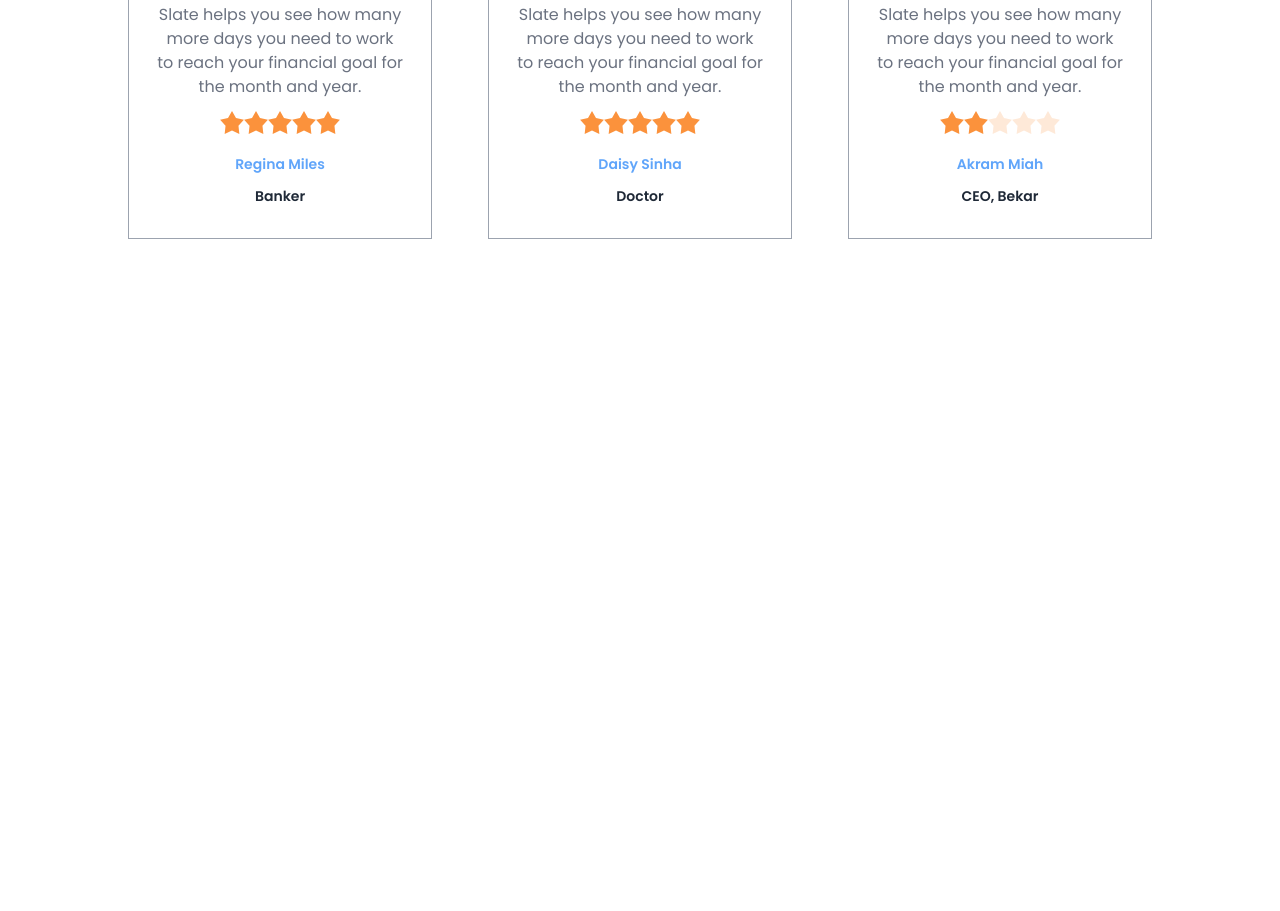
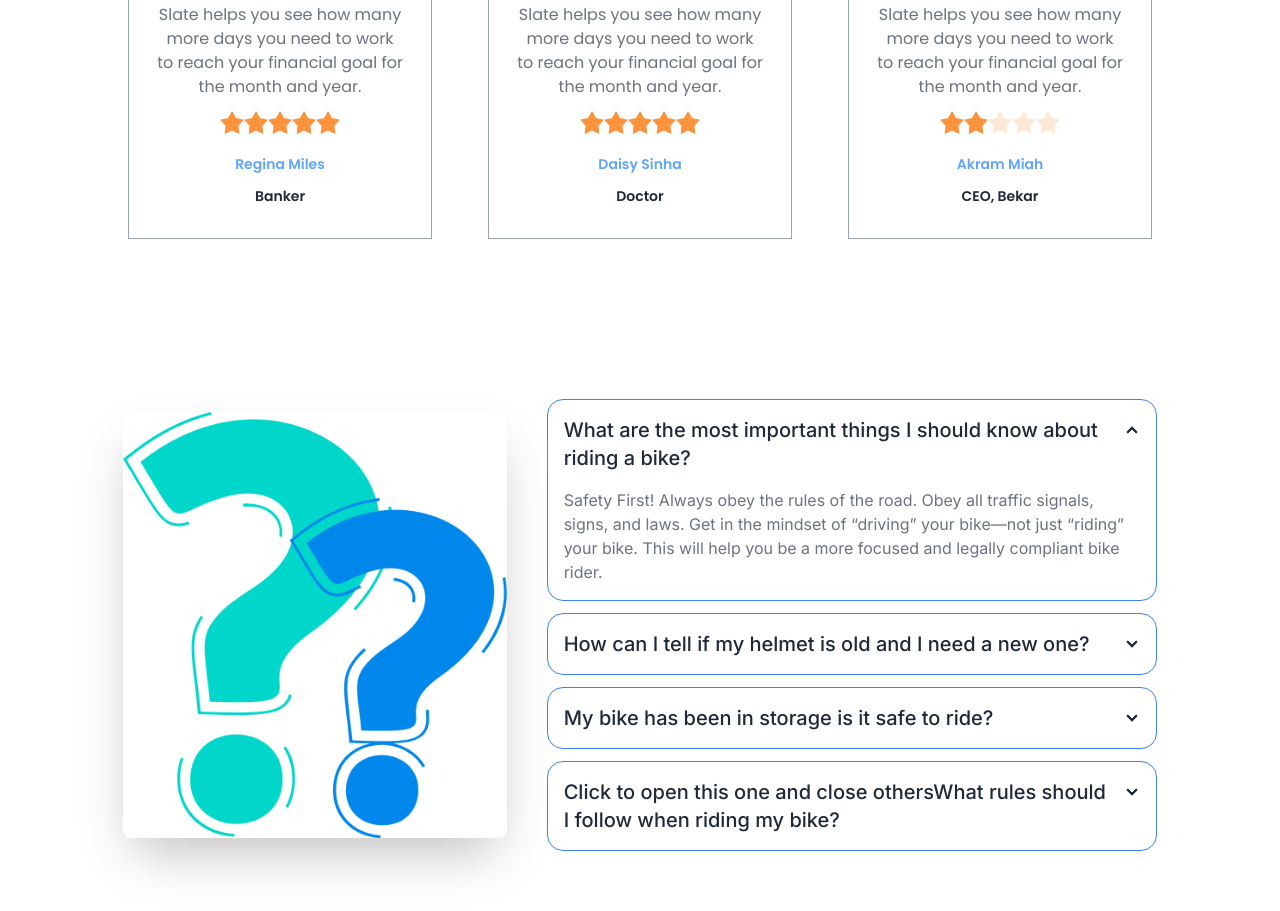
Before and after one commit to rashedulhasan4/cool-bike, a plain HTML site: page index.html in a window 1280 px wide. Shown: the part 2406-3317 px from the top of the page. Before the commit the page ends 2789 px from the top, so only its background shows below. Drawn offline with nearby package versions, Linux system fonts and the light colour scheme.

Commit message:
added faq section

```diff
--- a/index.html
+++ b/index.html
@@ -9,12 +9,24 @@
     <link rel="preconnect" href="https://fonts.googleapis.com">
     <link rel="preconnect" href="https://fonts.gstatic.com" crossorigin>
     <link
-        href="https://fonts.googleapis.com/css2?family=Poppins:ital,wght@0,100;0,200;0,300;0,400;0,500;0,600;0,700;0,800;0,900;1,100;1,200;1,300;1,400;1,500;1,600;1,700;1,800;1,900&display=swap"
+        href="https://fonts.googleapis.com/css2?family=Poppins:ital,wght@border border-blue-500;0,300;0,400;0,500;0,600;0,700;0,800;0,900;border border-blue-500;1,300;1,400;1,500;1,600;1,700;1,800;1,900&display=swap"
+        rel="stylesheet">
+    <link rel="preconnect" href="https://fonts.googleapis.com">
+    <link rel="preconnect" href="https://fonts.gstatic.com" crossorigin>
+    <link
+        href="https://fonts.googleapis.com/css2?family=Inter:ital,opsz,wght@0,14..32,100..900;1,14..32,100..900&display=swap"
         rel="stylesheet">
     <!-- Style -->
     <style>
         .font-poppins {
             font-family: "Poppins", serif;
+            font-weight: 400;
+            font-style: normal;
+        }
+
+        .font-inter {
+            font-family: "Inter", serif;
+            font-optical-sizing: auto;
             font-weight: 400;
             font-style: normal;
         }
@@ -235,7 +247,8 @@
                 </h2>
             </div>
             <!-- Cart Container -->
-            <div class="grid grid-cols-1 md:grid-cols-2 lg:grid-cols-3 gap-6 md:gap-10 lg:gap-14 md:w-4/5 m-auto mt-11 px-6 lg:px-0">
+            <div
+                class="grid grid-cols-1 md:grid-cols-2 lg:grid-cols-3 gap-6 md:gap-10 lg:gap-14 md:w-4/5 m-auto mt-11 px-6 lg:px-0">
                 <!-- Cart 1 -->
                 <div class="border border-gray-400 px-7 py-8">
                     <div class="text-center">
@@ -316,6 +329,65 @@
                 </div>
             </div>
         </section>
+        <!-- FAQ SECTION -->
+        <section class="mb-20 lg:mb-36">
+            <div class="hero ">
+                <div class="hero-content flex-col lg:flex-row justify-items-center lg:w-5/6 gap-10">
+                    <div class="">
+                        <img src="./images/others/faq.png" class="max-w-sm rounded-lg shadow-2xl" />
+
+                    </div>
+                    <div class="font-inter flex flex-col gap-3 mt-8 lg:mt-0">
+                        <div class="collapse collapse-arrow border border-blue-500 ">
+                            <input type="radio" name="my-accordion-2" checked="checked" />
+                            <div class="collapse-title text-xl font-medium">What are the most important things I should
+                                know about riding a bike?</div>
+                            <div class="collapse-content">
+                                <p class="text-base text-gray-500">Safety First! Always obey the rules of the road. Obey
+                                    all traffic signals, signs, and
+                                    laws. Get in the mindset of “driving” your bike—not just “riding” your bike. This
+                                    will help you be a more focused and legally compliant bike rider. </p>
+                            </div>
+                        </div>
+                        <div class="collapse collapse-arrow border border-blue-500">
+                            <input type="radio" name="my-accordion-2" />
+                            <div class="collapse-title text-xl font-medium">How can I tell if my helmet is old and I
+                                need a
+                                new one?</div>
+                            <div class="collapse-content">
+                                <p class="text-base text-gray-500">Safety First! Always obey the rules of the road. Obey
+                                    all traffic signals, signs, and
+                                    laws. Get in the mindset of “driving” your bike—not just “riding” your bike. This
+                                    will help you be a more focused and legally compliant bike rider. </p>
+                            </div>
+                        </div>
+                        <div class="collapse collapse-arrow border border-blue-500 ">
+                            <input type="radio" name="my-accordion-2" />
+                            <div class="collapse-title text-xl font-medium">My bike has been in storage is it safe to
+                                ride?</div>
+                            <div class="collapse-content">
+                                <p class="text-base text-gray-500">Safety First! Always obey the rules of the road. Obey
+                                    all traffic signals, signs, and
+                                    laws. Get in the mindset of “driving” your bike—not just “riding” your bike. This
+                                    will help you be a more focused and legally compliant bike rider. </p>
+                            </div>
+                        </div>
+                        <div class="collapse collapse-arrow border border-blue-500">
+                            <input type="radio" name="my-accordion-2" />
+                            <div class="collapse-title text-xl font-medium">Click to open this one and close othersWhat
+                                rules should I follow when riding my bike?</div>
+                            <div class="collapse-content">
+                                <p class="text-base text-gray-500">Safety First! Always obey the rules of the road. Obey
+                                    all traffic signals, signs, and
+                                    laws. Get in the mindset of “driving” your bike—not just “riding” your bike. This
+                                    will help you be a more focused and legally compliant bike rider. </p>
+                            </div>
+                        </div>
+                    </div>
+                </div>
+            </div>
+            </div>
+        </section>
     </main>
     <!-- Footer Section -->
     <footer></footer>
```
